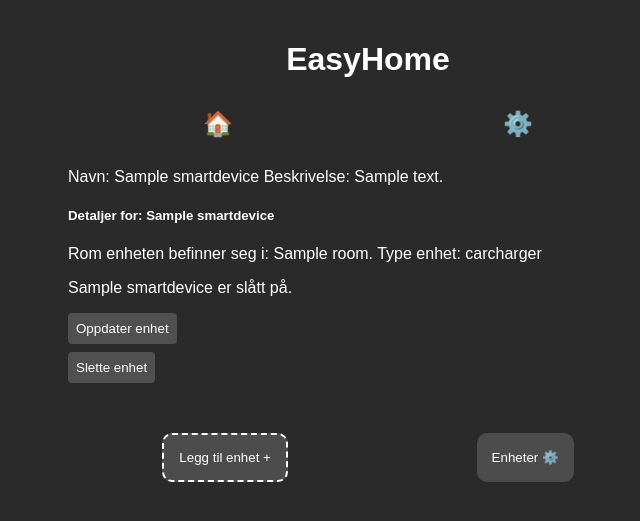
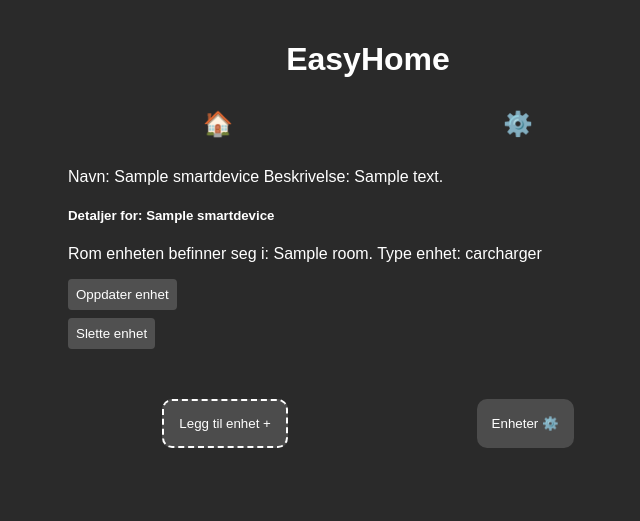
Before and after one commit to StefanBStrand/SETGruppe11HIOF, a Django app: page /device/carcharger/1/ in a window 1280 px wide. Shown: the top 521 px of the page, without its empty margins (272-912 px from the left). Run offline with Django 5.2, Linux system fonts and the light colour scheme; a user stored in the database is signed in; tables that the repository leaves empty hold one stand-in row (values such as "Sample post").

Commit message:
Update device_detail.html

```diff
--- a/templates/device_detail.html
+++ b/templates/device_detail.html
@@ -12,10 +12,9 @@ Beskrivelse: {{device.description}}
 
     <h5>Detaljer for: {{device.name}}</h5>
     <p>Rom enheten befinner seg i: {{device.room}}. Type enhet: {{ device.get_device_type }}</p>
-    {% if device.is_on %}
-        {{device.name}} er slått på.
-    {% else %}
-    {{device.name}} er slått av.
+    {% if device.get_device_type == 'smartthermostat' %}
+        {{ device.get_temperature }}
+
     {% endif %}
     </p>
 <button class="device-button"><a href="{% url 'update_device' device.get_device_type device.id %}">Oppdater enhet</a></button>
```
